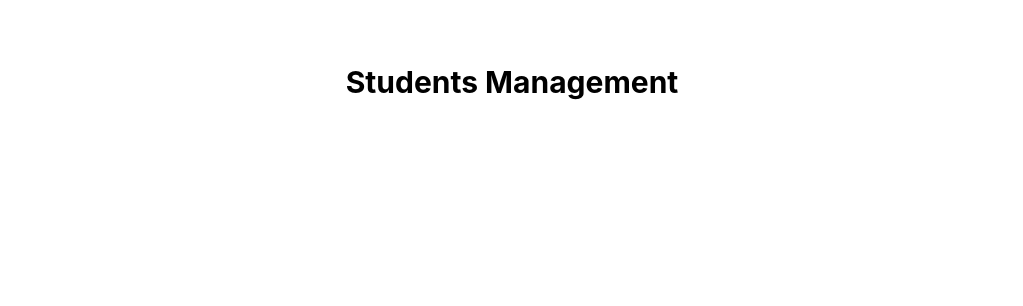
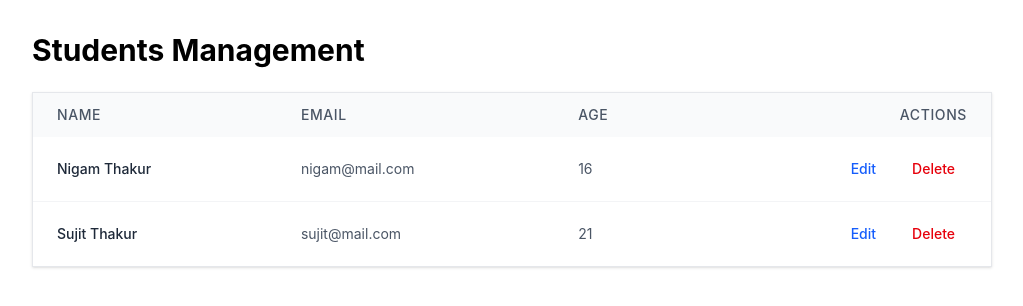
Before and after one commit to tsujit74/students-table, a React (Vite) app in the folder students-table/: page / in a window 1280 px wide. Shown: the top 306 px of the page, without its empty margins (128-1151 px from the left). Built offline with nearby package versions, Linux system fonts and the light colour scheme.

Commit message:
implement students table and display student list

```diff
--- a/students-table/src/App.tsx
+++ b/students-table/src/App.tsx
@@ -1,16 +1,23 @@
-import './App.css'
+import { useState } from "react"
+import StudentTable from "./components/StudentTable"
+import { initialStudents } from "./data/students"
+import type { Student } from "./types/student"
 
 function App() {
-
+  const [students, setStudents] = useState<Student[]>(initialStudents)
 
   return (
-    <>
-      <div className="max-w-5xl mx-auto p-8">
+    <div className="max-w-5xl mx-auto p-8">
       <h1 className="text-3xl font-bold mb-6">
         Students Management
       </h1>
+
+      <StudentTable
+        students={students}
+        onEdit={() => {}}
+        onDelete={() => {}}
+      />
     </div>
-    </>
   )
 }
 
--- /dev/null
+++ b/students-table/src/components/StudentTable.tsx
@@ -0,0 +1,74 @@
+import type { Student } from "../types/student"
+
+type Props = {
+  students: Student[]
+  onEdit: (student: Student) => void
+  onDelete: (id: number) => void
+}
+
+export default function StudentTable({ students, onEdit, onDelete }: Props) {
+  return (
+    <div className="w-full overflow-x-auto border border-gray-200 shadow-sm bg-white">
+      <table className="w-full text-sm text-left">
+        <thead className="bg-gray-50 text-gray-600 uppercase text-xs tracking-wider">
+          <tr className="text-sm">
+            <th className="px-6 py-3 font-medium">Name</th>
+            <th className="px-6 py-3 font-medium">Email</th>
+            <th className="px-6 py-3 font-medium">Age</th>
+            <th className="px-6 py-3 font-medium text-right">Actions</th>
+          </tr>
+        </thead>
+
+        <tbody className="divide-y divide-gray-100">
+          {students.length === 0 ? (
+            <tr>
+              <td
+                colSpan={4}
+                className="px-6 py-6 text-center text-gray-500"
+              >
+                No students found
+              </td>
+            </tr>
+          ) : (
+            students.map((student) => (
+              <tr
+                key={student.id}
+                className="hover:bg-gray-50 transition-colors"
+              >
+                <td className="px-6 py-4 font-medium text-gray-800">
+                  {student.name}
+                </td>
+
+                <td className="px-6 py-4 text-gray-600">
+                  {student.email}
+                </td>
+
+                <td className="px-6 py-4 text-gray-600">
+                  {student.age}
+                </td>
+
+                <td className="px-6 py-4">
+                  <div className="flex justify-end gap-3">
+                    <button
+                      onClick={() => onEdit(student)}
+                      className="px-3 py-1.5 text-sm font-medium text-blue-600 hover:bg-blue-50 rounded-md transition"
+                    >
+                      Edit
+                    </button>
+
+                    <button
+                      onClick={() => onDelete(student.id)}
+                      className="px-3 py-1.5 text-sm font-medium text-red-600 hover:bg-red-50 rounded-md transition"
+                    >
+                      Delete
+                    </button>
+                  </div>
+                </td>
+              </tr>
+            ))
+          )}
+        </tbody>
+      </table>
+    </div>
+  )
+}
```
Also changed, not shown: students-table/src/assets/components/StudentTable.tsx (deleted), students-table/src/components/DeleteConfirmModal.tsx (added), students-table/src/components/LoadingSpinner.tsx (added), students-table/src/components/StudentForm.tsx (added).
